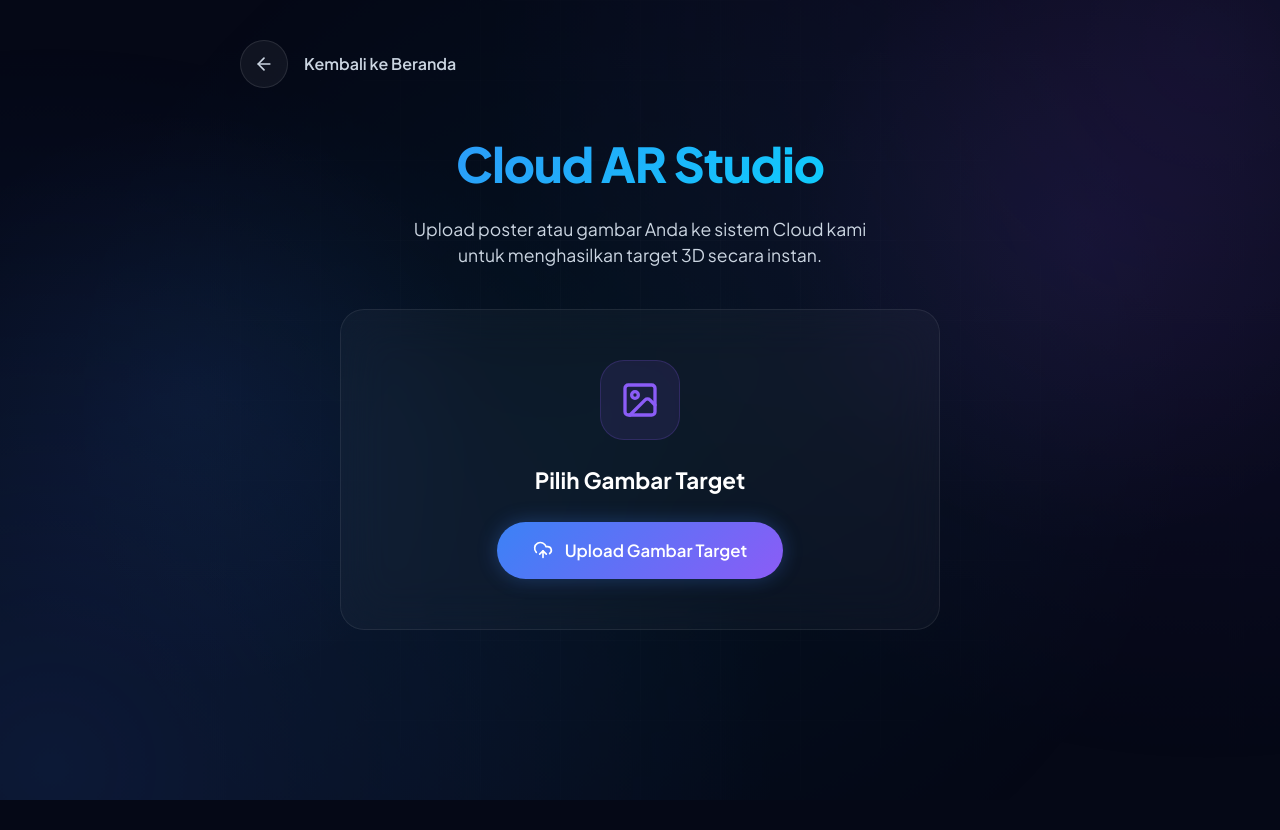
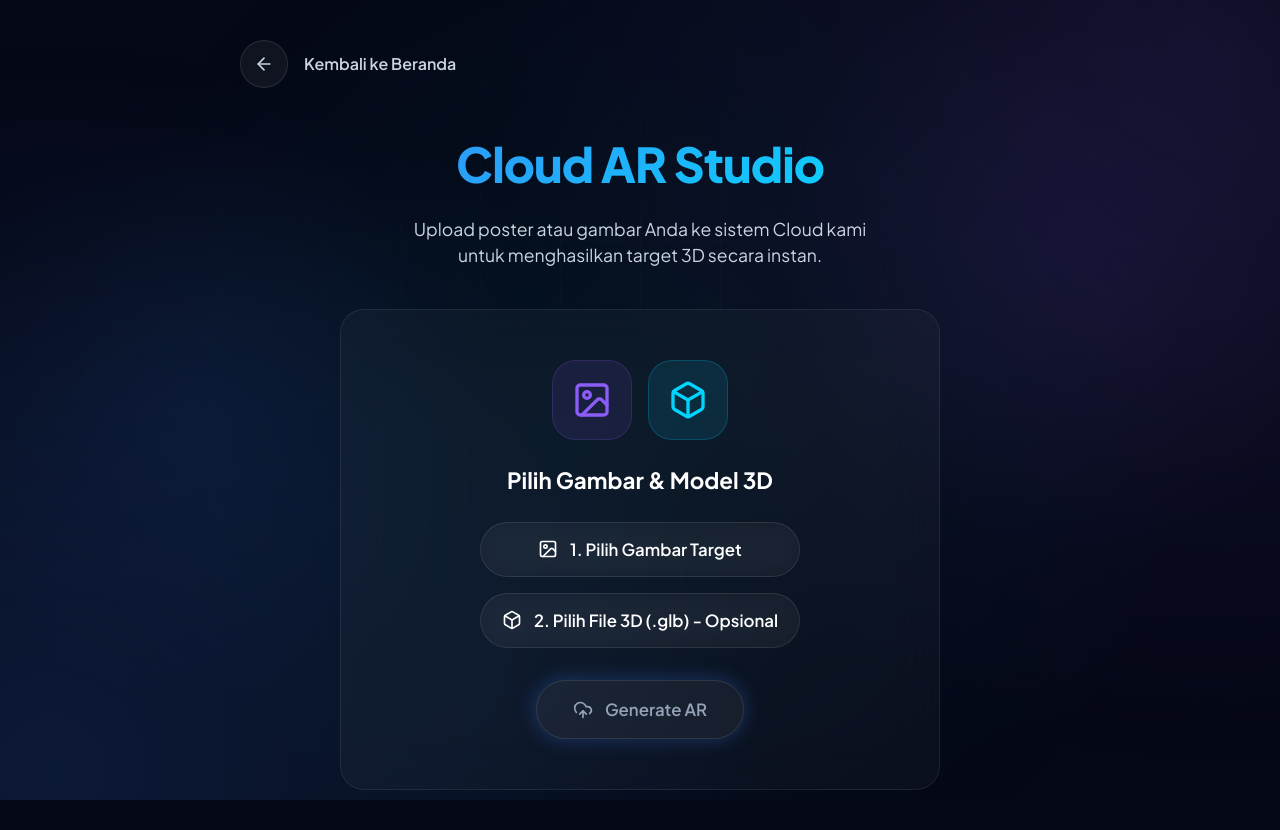
Before and after one commit to David-Asli/3D-KKN, a Next.js app: page /create in a window 1280 px wide. Before the commit the page ends 800 px from the top, so only its background shows below. Built offline with nearby package versions, Linux system fonts and the light colour scheme.

Commit message:
feat: Support dynamic GLB model upload using Vercel Blob

```diff
--- a/package.json
+++ b/package.json
@@ -9,6 +9,7 @@
     "lint": "eslint"
   },
   "dependencies": {
+    "@vercel/blob": "^2.6.1",
     "framer-motion": "^12.43.0",
     "lucide-react": "^1.27.0",
     "next": "16.2.12",
--- /dev/null
+++ b/src/app/api/upload-model/route.ts
@@ -0,0 +1,29 @@
+import { put } from '@vercel/blob';
+import { NextResponse } from 'next/server';
+
+export async function POST(request: Request): Promise<NextResponse> {
+  const { searchParams } = new URL(request.url);
+  const filename = searchParams.get('filename');
+
+  if (!filename) {
+    return NextResponse.json({ error: 'Filename is required' }, { status: 400 });
+  }
+
+  try {
+    if (!request.body) {
+      return NextResponse.json({ error: 'Request body is empty' }, { status: 400 });
+    }
+
+    const blob = await put(filename, request.body, {
+      access: 'public',
+    });
+
+    return NextResponse.json(blob);
+  } catch (error: any) {
+    console.error('Blob upload error:', error);
+    return NextResponse.json(
+      { error: 'Gagal mengupload file ke Blob Storage' },
+      { status: 500 }
+    );
+  }
+}
--- a/src/app/ar/page.tsx
+++ b/src/app/ar/page.tsx
@@ -48,6 +48,7 @@ function LoadingScreen() {
 function ARPageContent() {
   const searchParams = useSearchParams();
   const imgUrl = searchParams.get("img");
+  const modelUrl = searchParams.get("model");
 
   const [loading, setLoading] = useState(true);
   const [progress, setProgress] = useState(0);
@@ -210,12 +211,12 @@ function ARPageContent() {
     );
   }
 
-  // Render AR Scene with custom target
   if (compiledData) {
     return (
       <ARScene
         mindData={compiledData}
         targetImageSrc={compiledImageSrc || undefined}
+        modelUrl={modelUrl || undefined}
       />
     );
   }
--- a/src/app/components/ARScene.tsx
+++ b/src/app/components/ARScene.tsx
@@ -8,9 +8,10 @@ interface ARSceneProps {
   mindSrc?: string; // URL to .mind file (for default)
   mindData?: ArrayBuffer; // Direct .mind data (from IndexedDB)
   targetImageSrc?: string; // Target image preview
+  modelUrl?: string; // Custom 3D model URL
 }
 
-export default function ARScene({ mindSrc, mindData, targetImageSrc }: ARSceneProps) {
+export default function ARScene({ mindSrc, mindData, targetImageSrc, modelUrl }: ARSceneProps) {
   const containerRef = useRef<HTMLDivElement>(null);
   const [status, setStatus] = useState<ARStatus>("loading");
   const [scriptsLoaded, setScriptsLoaded] = useState(false);
@@ -100,7 +101,7 @@ export default function ARScene({ mindSrc, mindData, targetImageSrc }: ARScenePr
 
     // Custom 3D Model
     const model = document.createElement("a-gltf-model");
-    model.setAttribute("src", "/Kursi.glb");
+    model.setAttribute("src", modelUrl || "/Kursi.glb");
 
     // Sesuaikan scale, position, dan rotasi sesuai kebutuhan
     // Nilai scale 0.5 bisa dibesarkan/dikecilkan tergantung ukuran asli Kursi.glb
@@ -147,7 +148,7 @@ export default function ARScene({ mindSrc, mindData, targetImageSrc }: ARScenePr
     setTimeout(() => {
       setStatus((prev) => (prev === "loading" ? "scanning" : prev));
     }, 5000);
-  }, [scriptsLoaded, targetSource, mindData, mindBlobUrl]);
+  }, [scriptsLoaded, targetSource, mindData, mindBlobUrl, modelUrl]);
 
   useEffect(() => {
     initScene();
--- a/src/app/create/page.tsx
+++ b/src/app/create/page.tsx
@@ -2,7 +2,7 @@
 
 import { useState } from "react";
 import Link from "next/link";
-import { ArrowLeft, Image as ImageIcon, UploadCloud, Loader2 } from "lucide-react";
+import { ArrowLeft, Image as ImageIcon, UploadCloud, Loader2, Box } from "lucide-react";
 import QRCodeDisplay from "../components/QRCodeDisplay";
 
 const IMGBB_API_KEY = "4e6c1e8e810c3cea1e4d2003401261ee";
@@ -10,45 +10,81 @@ const IMGBB_API_KEY = "4e6c1e8e810c3cea1e4d2003401261ee";
 export default function CreateAR() {
   const [loading, setLoading] = useState(false);
   const [arUrl, setArUrl] = useState<string | null>(null);
-  const [targetImage, setTargetImage] = useState<string | null>(null);
+
+  const [selectedImage, setSelectedImage] = useState<File | null>(null);
+  const [selectedModel, setSelectedModel] = useState<File | null>(null);
+
+  const [targetImagePreview, setTargetImagePreview] = useState<string | null>(null);
   const [error, setError] = useState<string | null>(null);
 
-  const handleImageUpload = async (e: React.ChangeEvent<HTMLInputElement>) => {
+  const handleImageChange = (e: React.ChangeEvent<HTMLInputElement>) => {
     const file = e.target.files?.[0];
     if (!file) return;
+    setSelectedImage(file);
+    setTargetImagePreview(URL.createObjectURL(file));
+  };
+
+  const handleModelChange = (e: React.ChangeEvent<HTMLInputElement>) => {
+    const file = e.target.files?.[0];
+    if (!file) return;
+    setSelectedModel(file);
+  };
+
+  const handleUploadAndGenerate = async () => {
+    if (!selectedImage) {
+      setError("Silakan pilih gambar target terlebih dahulu.");
+      return;
+    }
 
     setLoading(true);
     setError(null);
     setArUrl(null);
 
-    // Create a local preview immediately
-    const localUrl = URL.createObjectURL(file);
-    setTargetImage(localUrl);
+    try {
+      let cloudImageUrl = "";
+      let cloudModelUrl = "";
 
-    try {
-      // Prepare form data for ImgBB
+      // 1. Upload to ImgBB
       const formData = new FormData();
-      formData.append("image", file);
-
-      // Upload to ImgBB
-      const response = await fetch(`https://api.imgbb.com/1/upload?key=${IMGBB_API_KEY}`, {
+      formData.append("image", selectedImage);
+      const imgRes = await fetch(`https://api.imgbb.com/1/upload?key=${IMGBB_API_KEY}`, {
         method: "POST",
         body: formData,
       });
+      const imgData = await imgRes.json();
 
-      const data = await response.json();
+      if (!imgData.success) {
+        throw new Error("Gagal meng-upload gambar ke server.");
+      }
+      cloudImageUrl = imgData.data.url;
 
-      if (data.success) {
-        const cloudImageUrl = data.data.url;
-        // Generate the dynamic AR URL
-        const generatedUrl = `${window.location.origin}/ar?img=${encodeURIComponent(cloudImageUrl)}`;
-        setArUrl(generatedUrl);
-      } else {
-        setError("Gagal meng-upload gambar ke server. Coba lagi.");
+      // 2. Upload to Vercel Blob (if 3D model is provided)
+      if (selectedModel) {
+        const response = await fetch(
+          `/api/upload-model?filename=${encodeURIComponent(selectedModel.name)}`,
+          {
+            method: 'POST',
+            body: selectedModel,
+          }
+        );
+        const blob = await response.json();
+
+        if (!response.ok || !blob.url) {
+          throw new Error("Gagal meng-upload file 3D ke Blob Storage.");
+        }
+        cloudModelUrl = blob.url;
       }
-    } catch (err) {
+
+      // 3. Generate AR URL
+      let generatedUrl = `${window.location.origin}/ar?img=${encodeURIComponent(cloudImageUrl)}`;
+      if (cloudModelUrl) {
+        generatedUrl += `&model=${encodeURIComponent(cloudModelUrl)}`;
+      }
+
+      setArUrl(generatedUrl);
+    } catch (err: any) {
       console.error(err);
-      setError("Terjadi kesalahan jaringan.");
+      setError(err.message || "Terjadi kesalahan jaringan.");
     }
 
     setLoading(false);
@@ -82,13 +118,16 @@ export default function CreateAR() {
           <div className="glass-card fade-in" style={{ padding: "50px 30px", textAlign: "center", maxWidth: "600px", margin: "0 auto" }}>
             {!arUrl ? (
               <>
-                <div style={{ display: "flex", justifyContent: "center", marginBottom: "24px" }}>
+                <div style={{ display: "flex", justifyContent: "center", gap: "16px", marginBottom: "24px" }}>
                   <div style={{ width: "80px", height: "80px", borderRadius: "24px", background: "rgba(139, 92, 246, 0.1)", border: "1px solid rgba(139, 92, 246, 0.2)", display: "flex", alignItems: "center", justifyContent: "center", color: "var(--secondary)" }}>
                     <ImageIcon size={40} />
                   </div>
+                  <div style={{ width: "80px", height: "80px", borderRadius: "24px", background: "rgba(0, 212, 255, 0.1)", border: "1px solid rgba(0, 212, 255, 0.2)", display: "flex", alignItems: "center", justifyContent: "center", color: "#00d4ff" }}>
+                    <Box size={40} />
+                  </div>
                 </div>
                 <h2 style={{ fontSize: "1.4rem", fontWeight: 700, marginBottom: "24px" }}>
-                  Pilih Gambar Target
+                  Pilih Gambar & Model 3D
                 </h2>
 
                 {error && (
@@ -97,19 +136,37 @@ export default function CreateAR() {
                   </div>
                 )}
 
-                <label
+                <div style={{ display: "flex", flexDirection: "column", gap: "16px", marginBottom: "32px", alignItems: "center" }}>
+                  {/* Image Input */}
+                  <label className="btn-secondary" style={{ display: "flex", width: "100%", maxWidth: "320px", justifyContent: "center", alignItems: "center", gap: "12px", padding: "14px", cursor: "pointer" }}>
+                    <ImageIcon size={20} />
+                    {selectedImage ? selectedImage.name : "1. Pilih Gambar Target"}
+                    <input type="file" accept="image/png,image/jpeg,image/webp" onChange={handleImageChange} style={{ display: "none" }} />
+                  </label>
+
+                  {/* Model Input */}
+                  <label className="btn-secondary" style={{ display: "flex", width: "100%", maxWidth: "320px", justifyContent: "center", alignItems: "center", gap: "12px", padding: "14px", cursor: "pointer" }}>
+                    <Box size={20} />
+                    {selectedModel ? selectedModel.name : "2. Pilih File 3D (.glb) - Opsional"}
+                    <input type="file" accept=".glb,.gltf" onChange={handleModelChange} style={{ display: "none" }} />
+                  </label>
+                </div>
+
+                <button
+                  onClick={handleUploadAndGenerate}
+                  disabled={loading || !selectedImage}
                   className={loading ? "" : "btn-primary"}
                   style={{
                     display: "inline-flex",
                     alignItems: "center",
                     gap: "12px",
                     padding: "16px 36px",
-                    background: loading ? "rgba(255,255,255,0.05)" : undefined,
-                    color: loading ? "var(--text-tertiary)" : "white",
+                    background: loading || !selectedImage ? "rgba(255,255,255,0.05)" : undefined,
+                    color: loading || !selectedImage ? "var(--text-tertiary)" : "white",
                     fontWeight: 600,
                     borderRadius: "99px",
-                    cursor: loading ? "not-allowed" : "pointer",
-                    border: loading ? "1px solid rgba(255,255,255,0.1)" : "none",
+                    cursor: loading || !selectedImage ? "not-allowed" : "pointer",
+                    border: loading || !selectedImage ? "1px solid rgba(255,255,255,0.1)" : "none",
                   }}
                 >
                   {loading ? (
@@ -120,21 +177,14 @@ export default function CreateAR() {
                   ) : (
                     <>
                       <UploadCloud size={20} />
-                      Upload Gambar Target
+                      Generate AR
                     </>
                   )}
-                  <input
-                    type="file"
-                    accept="image/png,image/jpeg,image/webp"
-                    onChange={handleImageUpload}
-                    style={{ display: "none" }}
-                    disabled={loading}
-                  />
-                </label>
+                </button>
 
                 {loading && (
                   <p style={{ marginTop: "24px", fontSize: "0.9rem", color: "var(--text-tertiary)" }}>
-                    Sistem sedang memproses gambar Anda melalui jaringan ImgBB agar dapat diakses secara global...
+                    Sistem sedang memproses file Anda ke Cloud agar dapat diakses dari mana saja...
                   </p>
                 )}
 
@@ -150,9 +200,9 @@ export default function CreateAR() {
               </>
             ) : (
               <div className="fade-in">
-                <QRCodeDisplay url={arUrl} targetImage={targetImage || undefined} />
+                <QRCodeDisplay url={arUrl} targetImage={targetImagePreview || undefined} />
                 <button
-                  onClick={() => { setArUrl(null); setTargetImage(null); }}
+                  onClick={() => { setArUrl(null); setSelectedImage(null); setSelectedModel(null); setTargetImagePreview(null); }}
                   className="btn-secondary"
                   style={{ marginTop: "30px", width: "100%" }}
                 >
```
Also changed, not shown: 1 other file (tests, documents, lock files or other folders).
